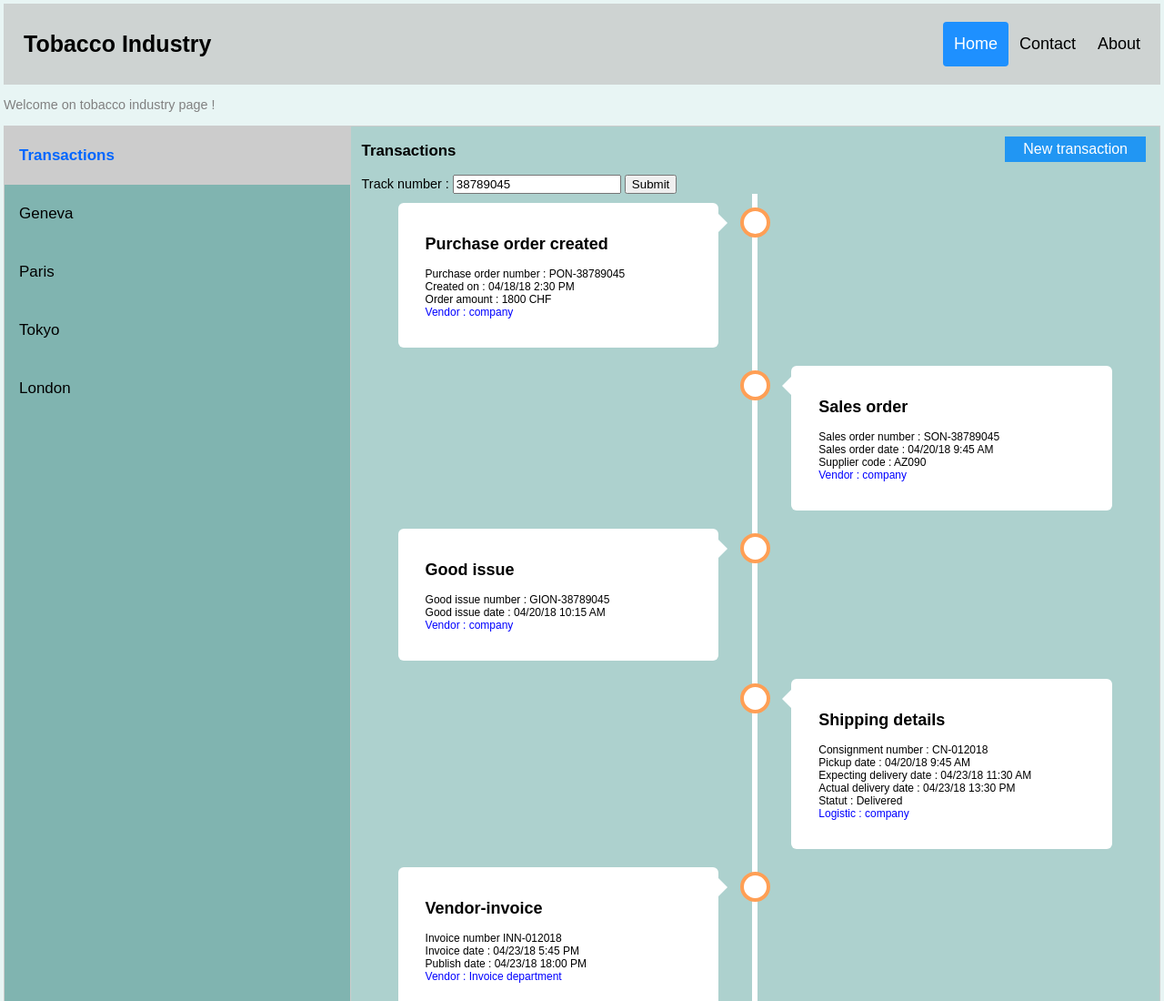
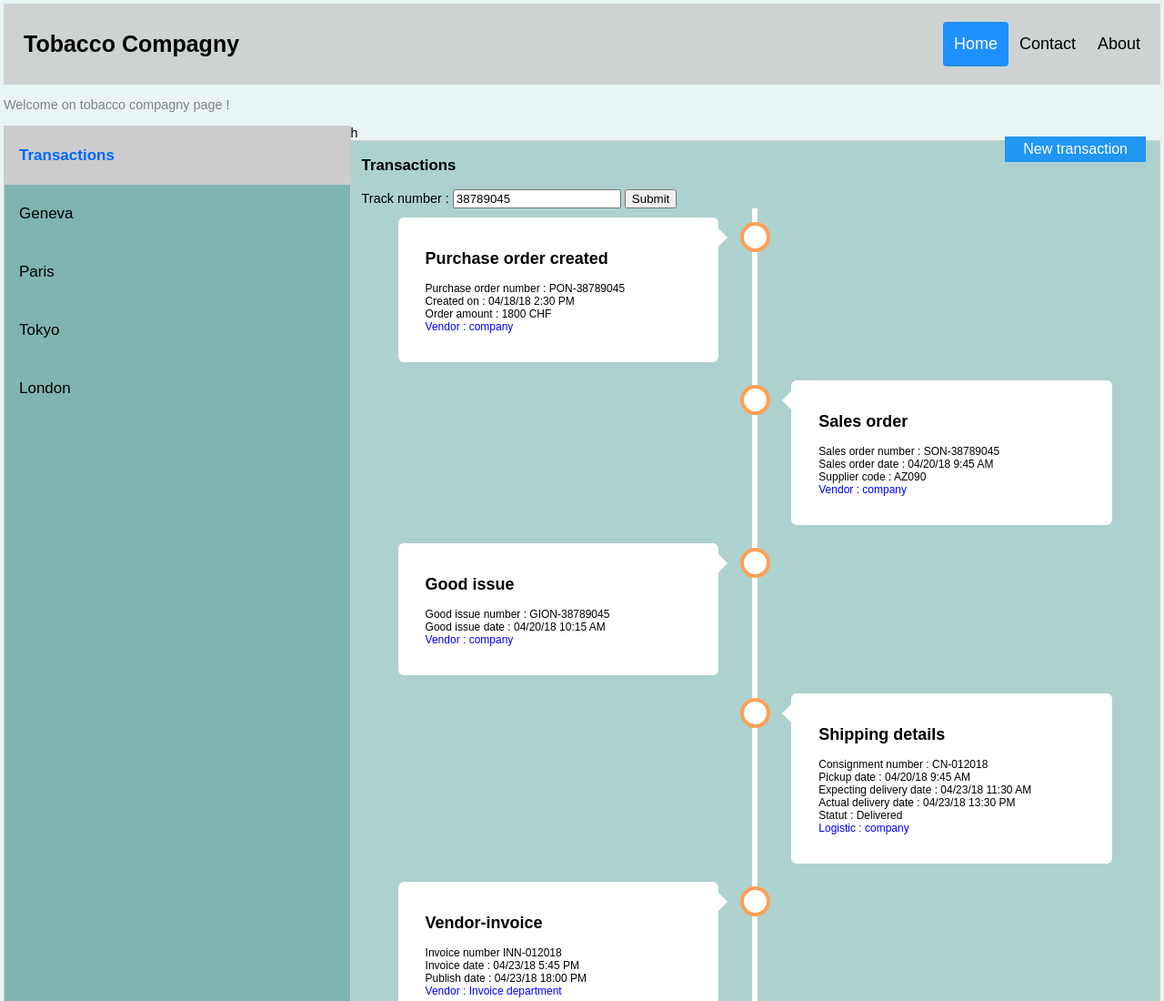
Before and after one commit to llemesre/Tobacco-tracking, a plain HTML site: page index.html in a window 1280 px wide. Shown: the top 1100 px of the page at 91% size. Drawn offline with Linux system fonts and the light colour scheme.

Commit message:
update title

```diff
--- a/index.html
+++ b/index.html
@@ -49,16 +49,16 @@ body {
     padding: 5px 20px;
     font-size: 16px;
     cursor: pointer;
-position: absolute;
-top:150px;
- right: 20px;
+    position: absolute;
+    top:150px;
+    right: 20px;
 
 }
 
 .btnNewTransaction:hover {background: #0b7dda;}
 
 .haut {
-text-align:right;
+   text-align:right;
 }
 
 /* Style the tab */
@@ -276,14 +276,14 @@ clear:both;
 <button onclick="topFunction()" id="myBtn" title="Go to top">Top</button>
 
 <div class="header">
-  <a href="#default" class="logo">Tobacco Industry</a>
+  <a href="#default" class="logo">Tobacco Compagny</a>
   <div class="header-right">
     <a class="active" href="#home">Home</a>
     <a href="#contact">Contact</a>
     <a href="#about">About</a>
   </div>
 </div>
-<p style="color:Grey">Welcome on tobacco industry page !</p>
+<p style="color:Grey">Welcome on tobacco compagny page !</p>
 
 <div class="tab">
   <button class="tablinks" onclick="openCity(event, 'Transactions')" id="defaultOpen">Transactions</button>
@@ -292,7 +292,7 @@ clear:both;
   <button class="tablinks" onclick="openCity(event, 'Tokyo')">Tokyo</button>
   <button class="tablinks" onclick="openCity(event, 'London')">London</button>
 </div>
-
+h
 <div id="Transactions" class="tabcontent">
   <h3>Transactions</h3>
 <button class="btnNewTransaction" title="Add a transaction in timeline">New transaction</button>
```
